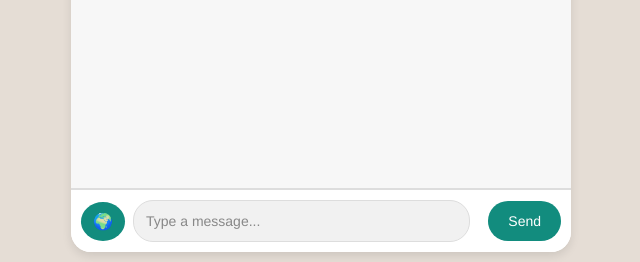
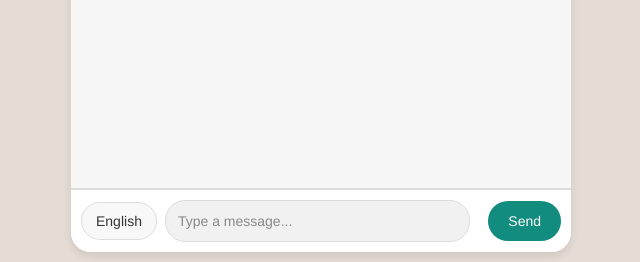
Before and after one commit to rolandtcs/chatwithrai, a Flask app: page / in a window 1280 px wide. Shown: the part 538-800 px from the top of the page, without its empty margins (319-959 px from the left). Run offline with Flask 3, Linux system fonts and the light colour scheme.

Commit message:
Updated language button to show selected language

```diff
--- a/static/chatbot.js
+++ b/static/chatbot.js
@@ -7,7 +7,10 @@ document.addEventListener("DOMContentLoaded", function () {
 
     let userLanguage = "English"; // Default language
 
-    // ✅ FIX: Toggle Language Dropdown (Show/Hide on Click)
+    // ✅ Display initial language in the button
+    changeLangBtn.textContent = userLanguage;
+
+    // ✅ Toggle Language Dropdown (Show/Hide on Click)
     changeLangBtn.addEventListener("click", function () {
         if (languageSelect.style.display === "none" || languageSelect.style.display === "") {
             languageSelect.style.display = "block"; // Show dropdown
@@ -19,6 +22,7 @@ document.addEventListener("DOMContentLoaded", function () {
     // ✅ Change language when user selects from dropdown
     languageSelect.addEventListener("change", function () {
         userLanguage = languageSelect.value;
+        changeLangBtn.textContent = userLanguage; // Update button text
         addMessage("RAI", `Language changed to ${userLanguage}. How may I assist you?`, "ai");
         languageSelect.style.display = "none"; // Hide dropdown after selection
     });
--- a/static/styles.css
+++ b/static/styles.css
@@ -246,36 +246,31 @@ textarea::placeholder {
     }
 }
 
-/* ✅ Change Language Button */
+/* ✅ Language Selection Button */
 #change-lang-btn {
-    padding: 10px 12px;
-    border: none;
-    background-color: #128C7E;
-    color: white;
-    border-radius: 50%;
+    padding: 10px 14px;
+    border: 1px solid #ddd;
+    background-color: #f8f8f8;
+    color: #333;
+    border-radius: 20px;
     cursor: pointer;
-    font-size: 16px;
+    font-size: 14px;
     transition: background-color 0.3s;
 }
 
 #change-lang-btn:hover {
-    background-color: #0e6b63;
+    background-color: #e0e0e0;
 }
 
 /* ✅ Language Dropdown */
 #language-select {
-    display: none;
-    padding: 6px;
+    position: absolute;
+    left: 10px;
+    bottom: 50px;
+    padding: 8px;
     border-radius: 5px;
     border: 1px solid #ddd;
     background-color: white;
-    position: absolute;
-    left: 10px;
-    bottom: 60px;
+    display: none;
     z-index: 100;
 }
-
-/* ✅ Show dropdown when toggled */
-.hidden {
-    display: none;
-}
--- a/templates/index.html
+++ b/templates/index.html
@@ -21,8 +21,8 @@
 
     <!-- Input container -->
     <div class="input-container" id="input-container">
-    <!-- 🌍 Change Language Button -->
-    <button id="change-lang-btn">🌍</button>
+    <!-- 🌍 Language Selection Button (Shows Current Language) -->
+    <button id="change-lang-btn">English</button>
 
     <!-- Dropdown for language selection (hidden initially) -->
     <select id="language-select" style="display: none;">
@@ -35,6 +35,7 @@
     <textarea id="user-input" placeholder="Type a message..." rows="1"></textarea>
     <button id="send">Send</button>
 </div>
+</div>
 
 </div>
 
```
